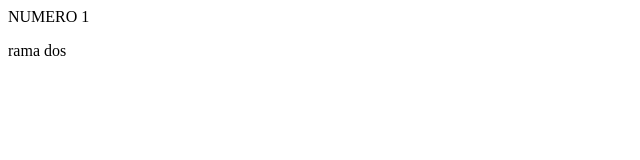
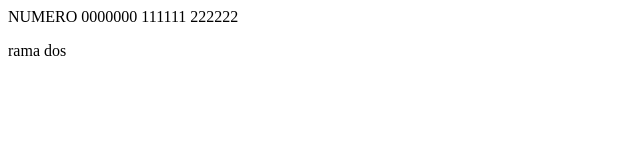
Before and after one commit to INGANDRESCHACON/REPOSITORIO_NUMERO_UNO, a plain HTML site: page index.html in a window 1280 px wide. Shown: the whole page, without its empty margins (0-640 px from the left). Drawn offline with Linux system fonts and the light colour scheme.

Commit message:
puse ceros y unos y doces

```diff
--- a/index.html
+++ b/index.html
@@ -7,7 +7,7 @@
     <title>Document</title>
 </head>
 <body>
-NUMERO 1
+NUMERO  0000000 111111 222222
 <p>rama dos</p>
 </body>
 </html>
```
